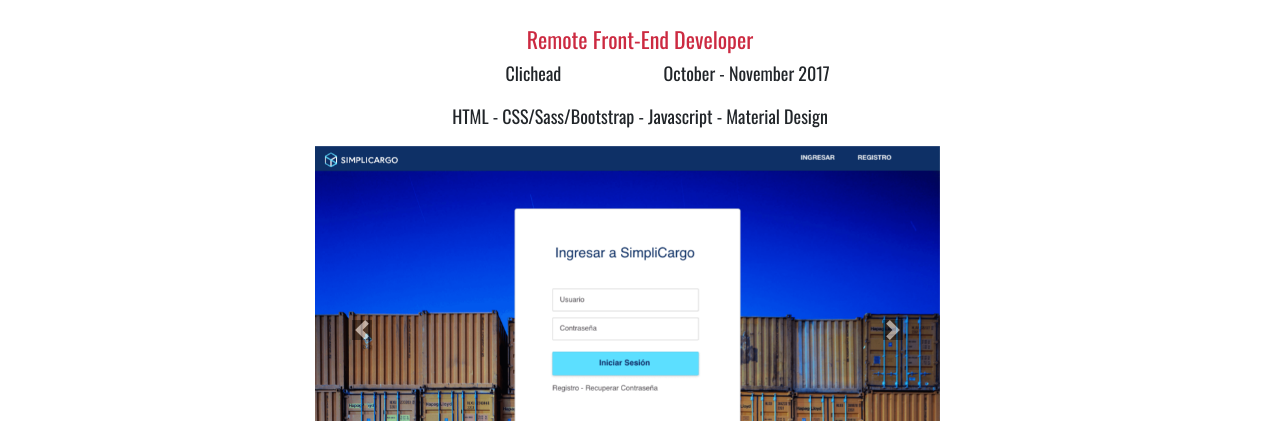
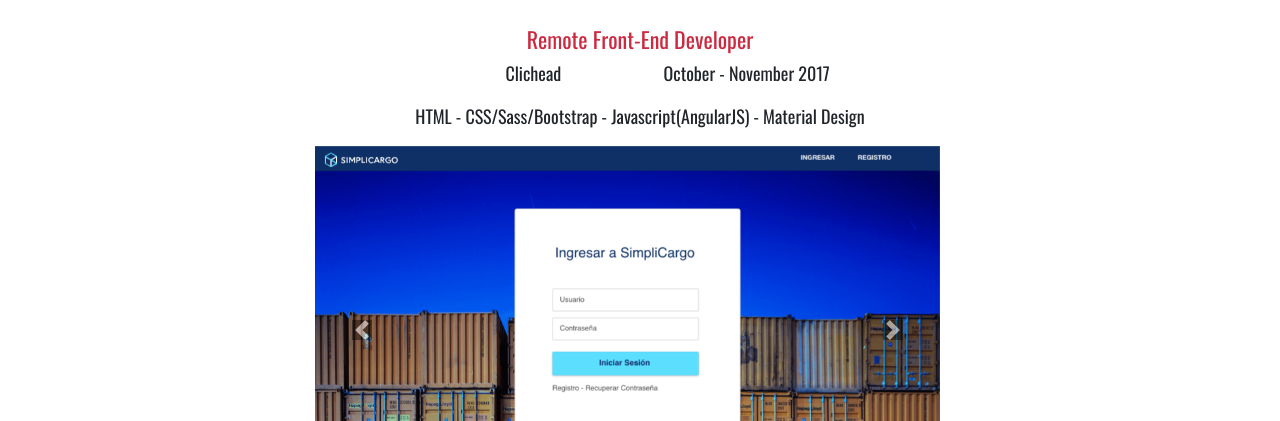
Before and after one commit to ArmandoGraterol/my-portfolio, a plain HTML site: page index.html in a window 1280 px wide. Shown: the part 679-1100 px from the top of the page. Drawn offline with nearby package versions, Linux system fonts and the light colour scheme.

Commit message:
Added something I forgot

```diff
--- a/index.html
+++ b/index.html
@@ -71,7 +71,7 @@
                         <p class="col-2">October - November 2017</p>
                         <div class="col"></div>
                     </div>
-                    <p>HTML - CSS/Sass/Bootstrap - Javascript - Material Design</p>
+                    <p>HTML - CSS/Sass/Bootstrap - Javascript(AngularJS) - Material Design</p>
                     <div id="carousel" class="align-middle carousel slide" data-ride="carousel" data-interval="0">
                         <div class="carousel-inner">
                             <div class="carousel-item active">
```
